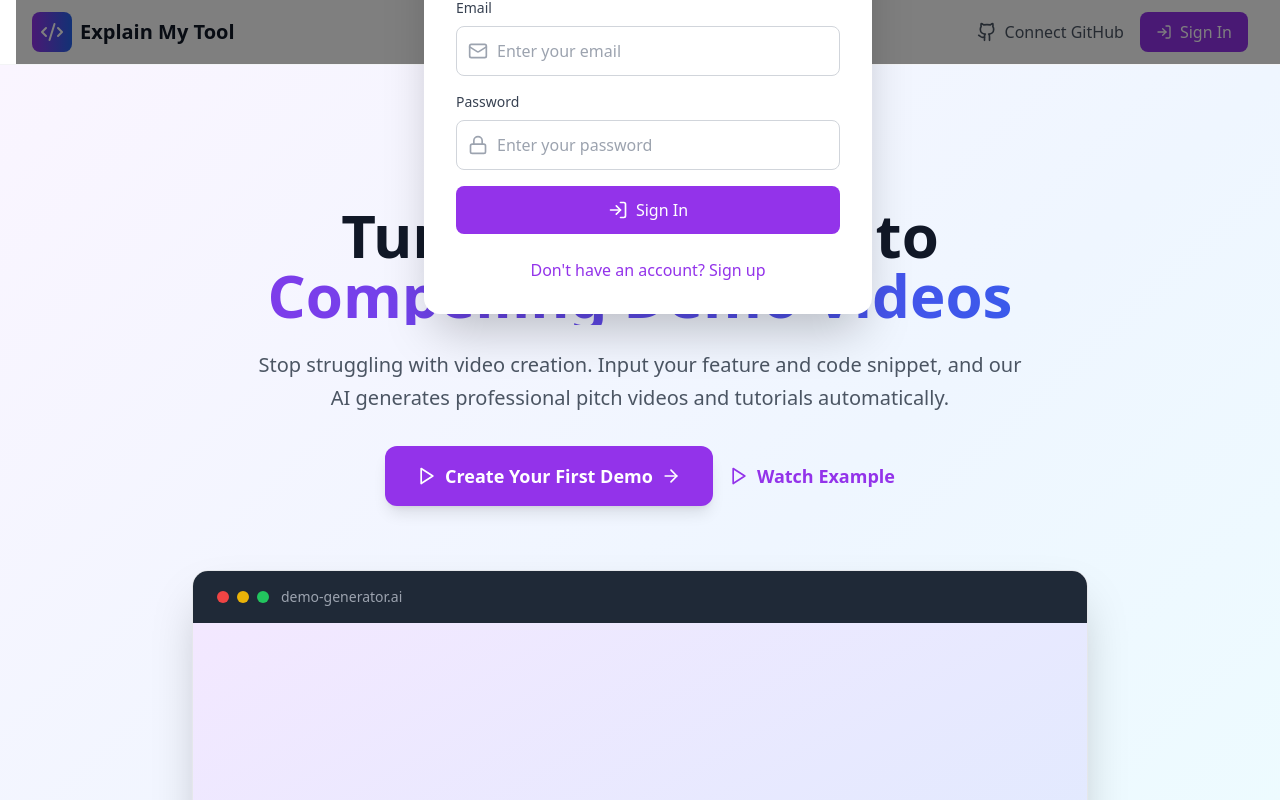
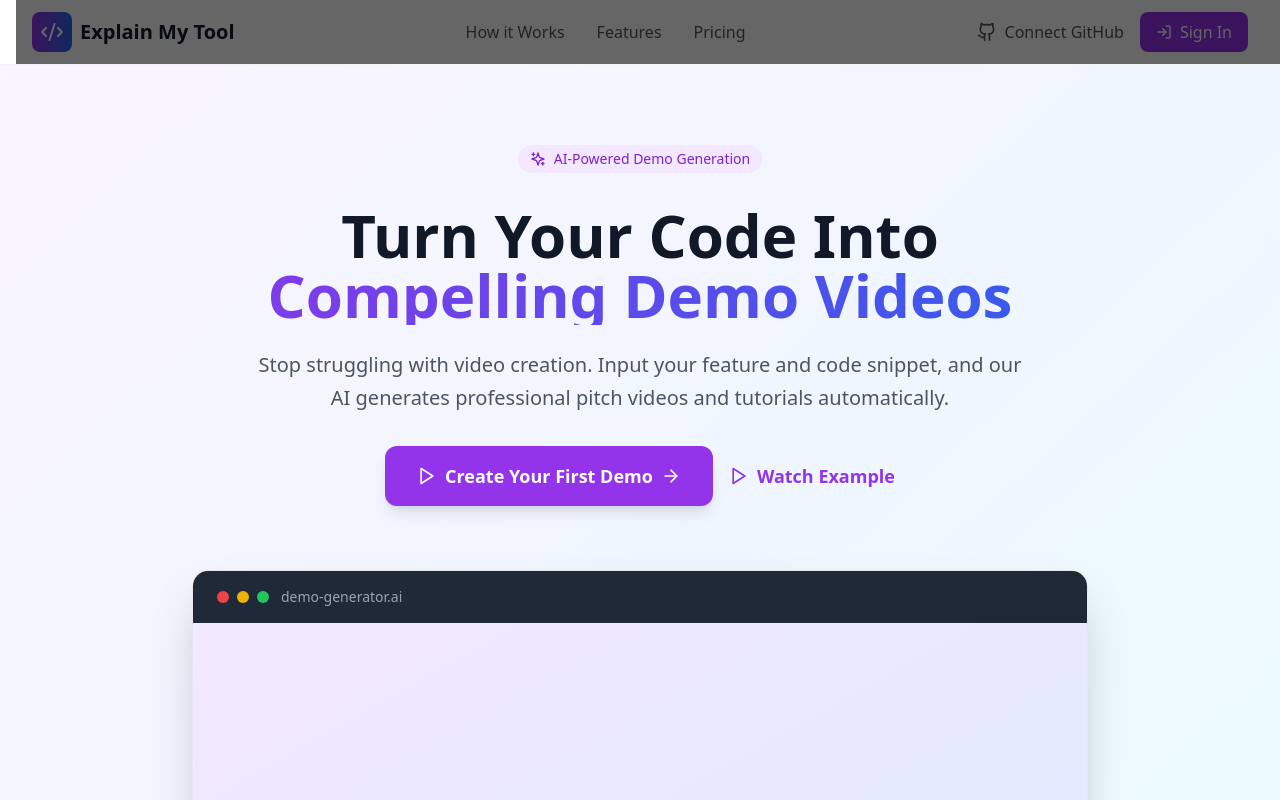
Before and after one commit to Vinish-Rexson/Explain-My-Tool, a React (Vite) app: page / in a window 1280 px wide. Both pictures are taken after a click on the button "Sign In". Shown: the top 800 px of the page. Built offline with nearby package versions, Linux system fonts and the light colour scheme; no server answers.

Commit message:
Fix Authentication Modal Positioning and Z-Index

```diff
--- a/src/components/AuthButton.tsx
+++ b/src/components/AuthButton.tsx
@@ -92,14 +92,15 @@ const AuthButton = () => {
         <span>Sign In</span>
       </button>
 
-      {/* Auth Modal - Fixed positioning and centering */}
+      {/* Auth Modal - Fixed with higher z-index and proper positioning */}
       {showAuthModal && (
-        <div className="fixed inset-0 bg-black bg-opacity-50 flex items-center justify-center z-50 p-4">
-          <div className="bg-white rounded-2xl shadow-2xl p-8 w-full max-w-md mx-auto relative">
+        <div className="fixed inset-0 bg-black bg-opacity-60 z-[9999] overflow-y-auto">
+          <div className="min-h-screen px-4 py-8 flex items-center justify-center">
+            <div className="bg-white rounded-2xl shadow-2xl p-8 w-full max-w-md relative transform transition-all">
               {/* Close button */}
               <button
                 onClick={() => setShowAuthModal(false)}
-              className="absolute top-4 right-4 text-gray-400 hover:text-gray-600 transition-colors"
+                className="absolute top-4 right-4 text-gray-400 hover:text-gray-600 transition-colors z-10"
               >
                 <X className="h-6 w-6" />
               </button>
@@ -123,7 +124,7 @@ const AuthButton = () => {
               <button
                 onClick={handleGoogleAuth}
                 disabled={authLoading}
-              className="w-full bg-white border-2 border-gray-300 text-gray-700 py-3 px-4 rounded-lg hover:bg-gray-50 hover:border-gray-400 hover:shadow-md transition-all duration-200 disabled:opacity-50 disabled:cursor-not-allowed flex items-center justify-center space-x-3 mb-6 font-medium"
+                className="w-full bg-white border-2 border-gray-300 text-gray-700 py-4 px-4 rounded-lg hover:bg-gray-50 hover:border-gray-400 hover:shadow-md transition-all duration-200 disabled:opacity-50 disabled:cursor-not-allowed flex items-center justify-center space-x-3 mb-6 font-medium text-base"
               >
                 {authLoading ? (
                   <div className="w-5 h-5 border-2 border-gray-400 border-t-transparent rounded-full animate-spin"></div>
@@ -235,6 +236,7 @@ const AuthButton = () => {
               </div>
             </div>
           </div>
+        </div>
       )}
     </>
   )
```
Lines whose indentation alone changed are shown as unchanged.
